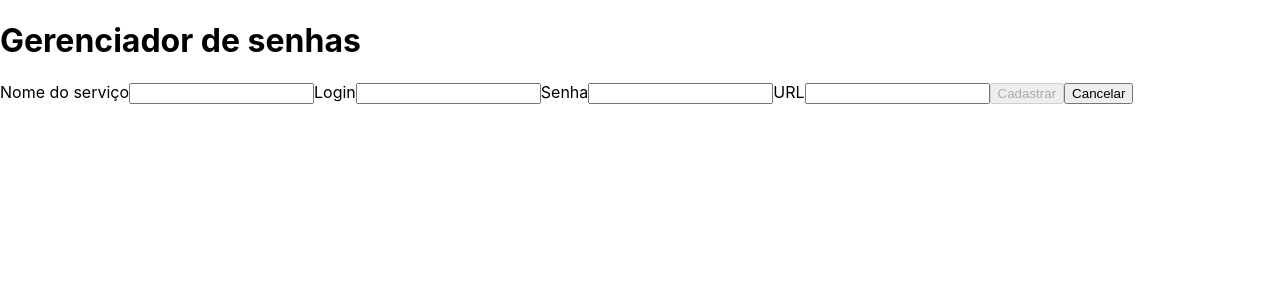
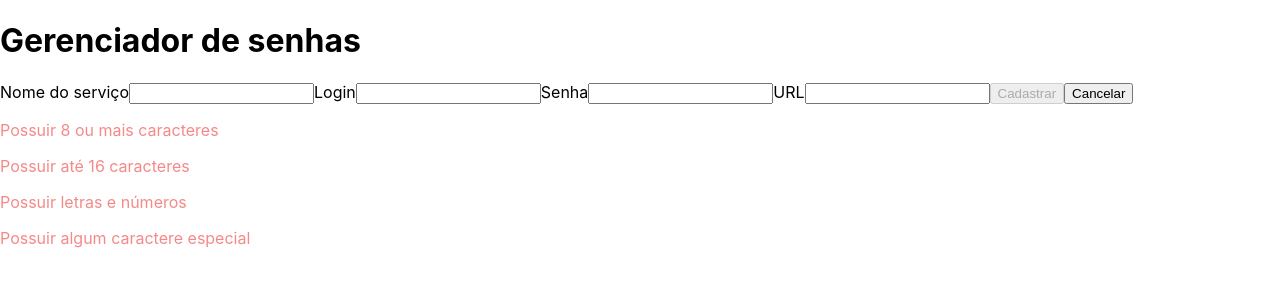
Before and after one commit to Matheus-Pozett/Password-Manager, a React (Vite) app: page / in a window 1280 px wide. Both pictures are taken after a click on the button "Cadastrar nova senha". Shown: the top 300 px of the page. Built offline with nearby package versions, Linux system fonts and the light colour scheme.

Commit message:
cria display de validação password

```diff
--- a/src/components/Form/Form.tsx
+++ b/src/components/Form/Form.tsx
@@ -11,6 +11,8 @@ const INITIAL_FORM_VALUES: FormInputTypes = {
   password: '',
   url: '',
 };
+
+const LETTERS_NUMBERS_SPECIALS_REGEX = /^(?=.*[A-Za-z])(?=.*\d)(?=.*[\W_]).+$/;
 
 function Form({ handleShowForm }: FormProps) {
   const [formValues, setFormValues] = useState<FormInputTypes>(INITIAL_FORM_VALUES);
@@ -45,6 +47,7 @@ function Form({ handleShowForm }: FormProps) {
     event.preventDefault();
   };
   return (
+    <>
       <form onSubmit={ handleSubmitForm }>
         <label htmlFor="service">Nome do serviço</label>
         <input
@@ -85,6 +88,28 @@ function Form({ handleShowForm }: FormProps) {
         <button disabled={ !disableButton }>Cadastrar</button>
         <button type="button" onClick={ handleShowForm }>Cancelar</button>
       </form>
+      <div>
+        {formValues.password.length >= 8 ? (
+          <p className="valid-password-check">Possuir 8 ou mais caracteres</p>
+        ) : (
+          <p className="invalid-password-check">Possuir 8 ou mais caracteres</p>) }
+
+        {formValues.password.length !== 0 && formValues.password.length <= 16 ? (
+          <p className="valid-password-check">Possuir até 16 caracteres</p>
+        ) : (
+          <p className="invalid-password-check">Possuir até 16 caracteres</p>)}
+
+        {LETTERS_NUMBERS_SPECIALS_REGEX.test(formValues.password) ? (
+          <p className="valid-password-check">Possuir letras e números</p>
+        ) : (
+          <p className="invalid-password-check">Possuir letras e números</p>)}
+
+        {LETTERS_NUMBERS_SPECIALS_REGEX.test(formValues.password) ? (
+          <p className="valid-password-check">Possuir algum caractere especial</p>
+        ) : (
+          <p className="invalid-password-check">Possuir algum caractere especial</p>)}
+      </div>
+    </>
   );
 }
 
```
Lines whose indentation alone changed are shown as unchanged.
